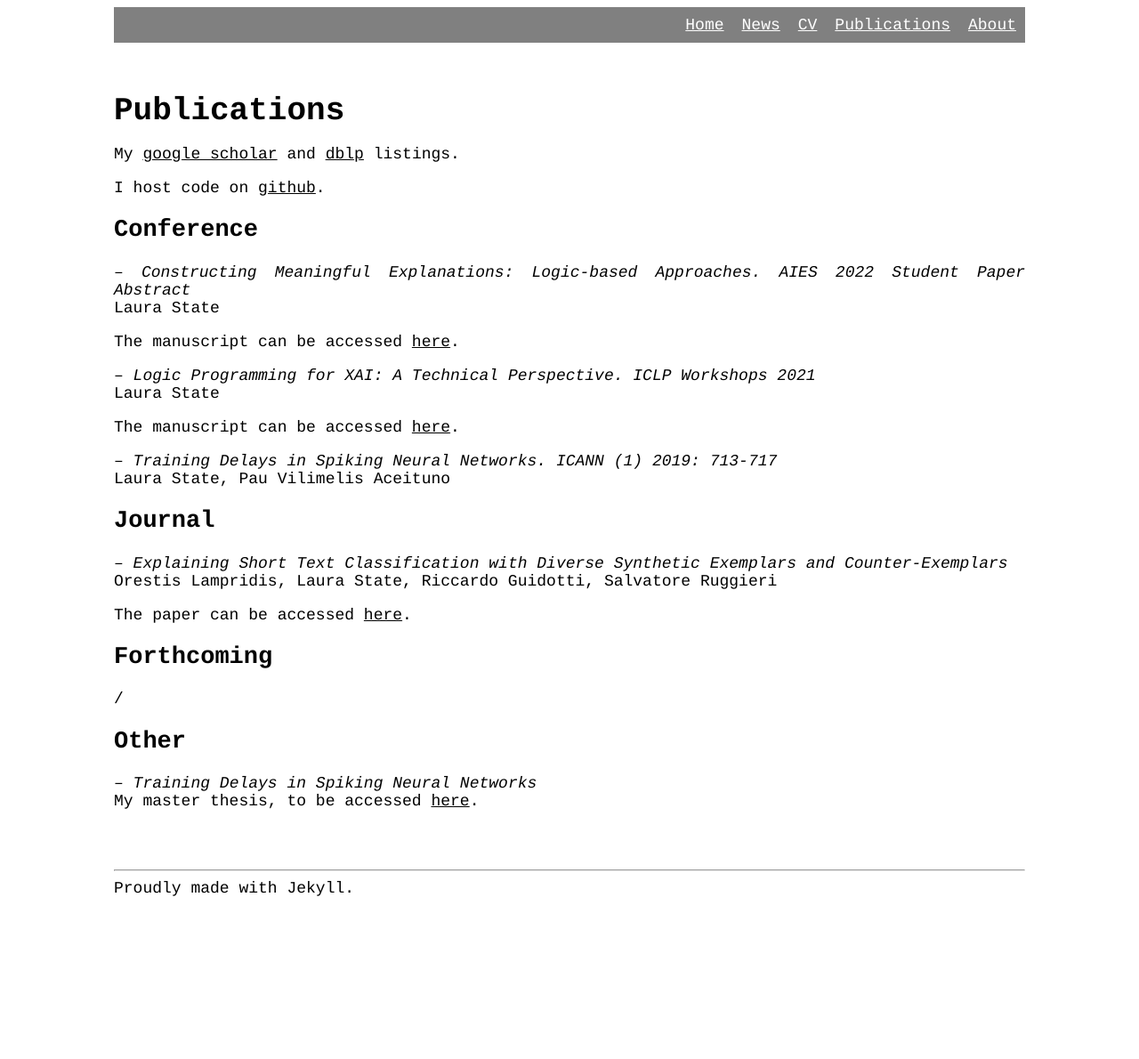
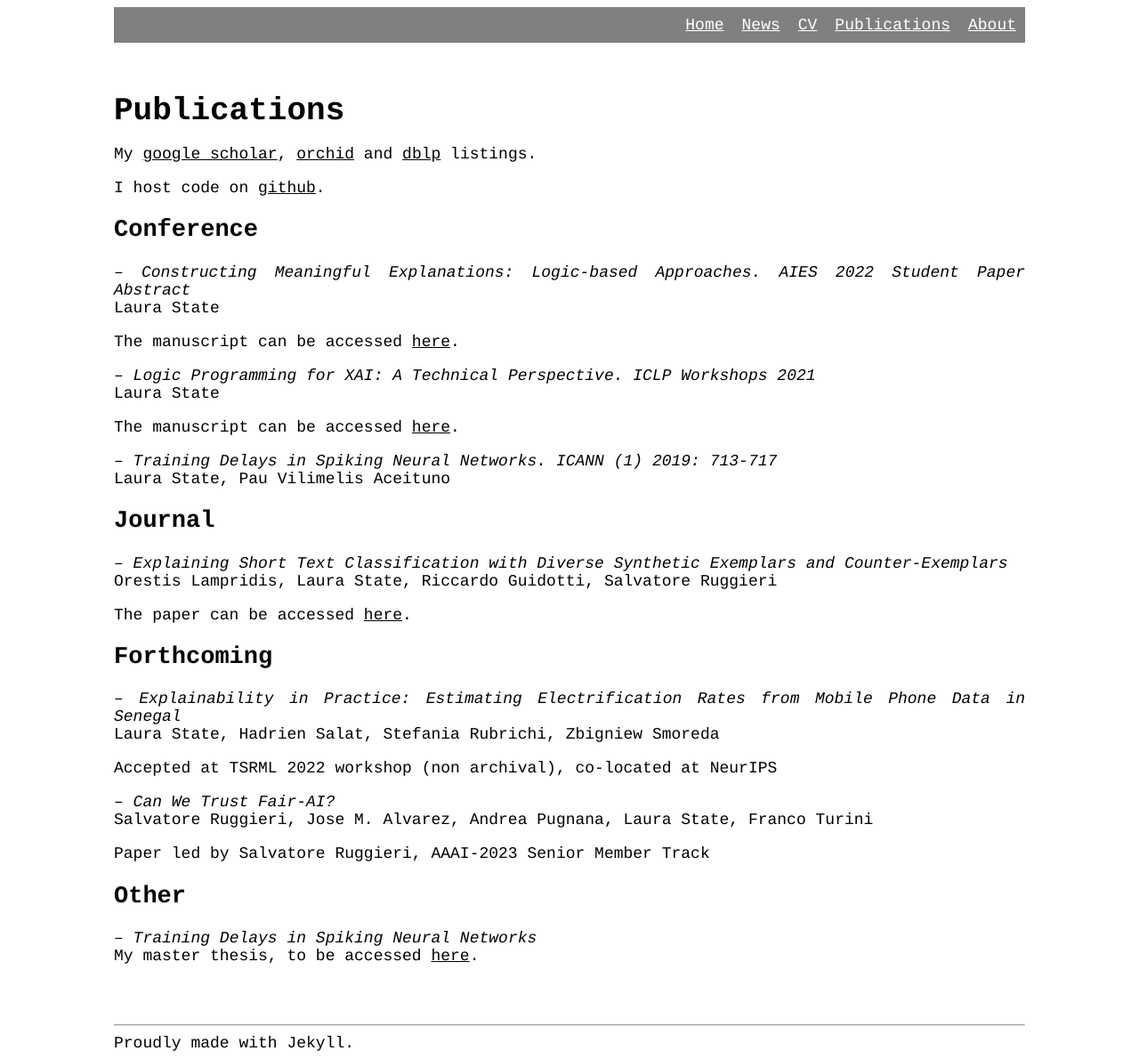
Before and after one commit to lstate/lstate.github.io, a Jekyll site: the page built from _pages/publications.markdown, in a window 1280 px wide. Shown: the whole page at 89% size. Built offline with Jekyll 4.4.1, drawn with Linux system fonts in a browser that asks for light colours; before the commit the page ends 1016 px from its top, so only the background shows below that.

Commit message:
Update publications.markdown
update publication list: TSRML and AAAI

```diff
--- a/_pages/publications.markdown
+++ b/_pages/publications.markdown
@@ -10,7 +10,7 @@ permalink: /publications/
 Publications
 </div>
 
-My [google scholar](https://scholar.google.de/citations?user=6h4JHq4AAAAJ&hl=de) and [dblp](https://dblp.uni-trier.de/pid/248/5723.html) listings.
+My [google scholar](https://scholar.google.de/citations?user=6h4JHq4AAAAJ&hl=de), [orchid](https://orcid.org/0000-0001-8084-5297) and [dblp](https://dblp.uni-trier.de/pid/248/5723.html) listings.
 
 I host code on [github](https://github.com/lstate).
 
@@ -41,7 +41,15 @@ The paper can be accessed [here](https://rdcu.be/cNnnR).
 
 ## Forthcoming
 
-/
+-- *Explainability in Practice: Estimating Electrification Rates from Mobile Phone Data in Senegal* \\
+Laura State, Hadrien Salat, Stefania Rubrichi, Zbigniew Smoreda
+
+Accepted at TSRML 2022 workshop (non archival), co-located at NeurIPS
+
+-- *Can We Trust Fair-AI?* \\
+Salvatore Ruggieri, Jose M. Alvarez, Andrea Pugnana, Laura State, Franco Turini
+
+Paper led by Salvatore Ruggieri, AAAI-2023 Senior Member Track
 
 
 ## Other
```
